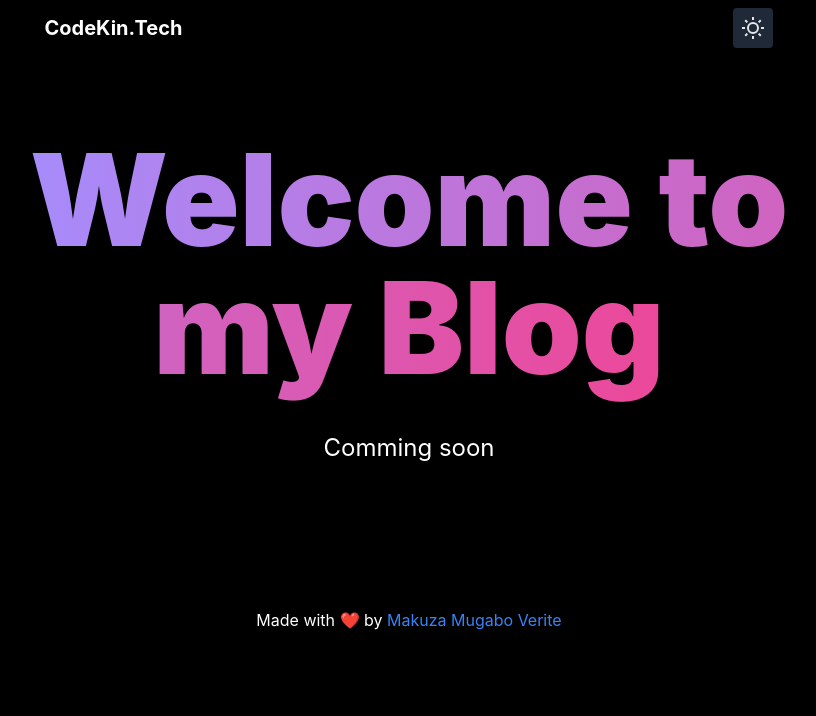
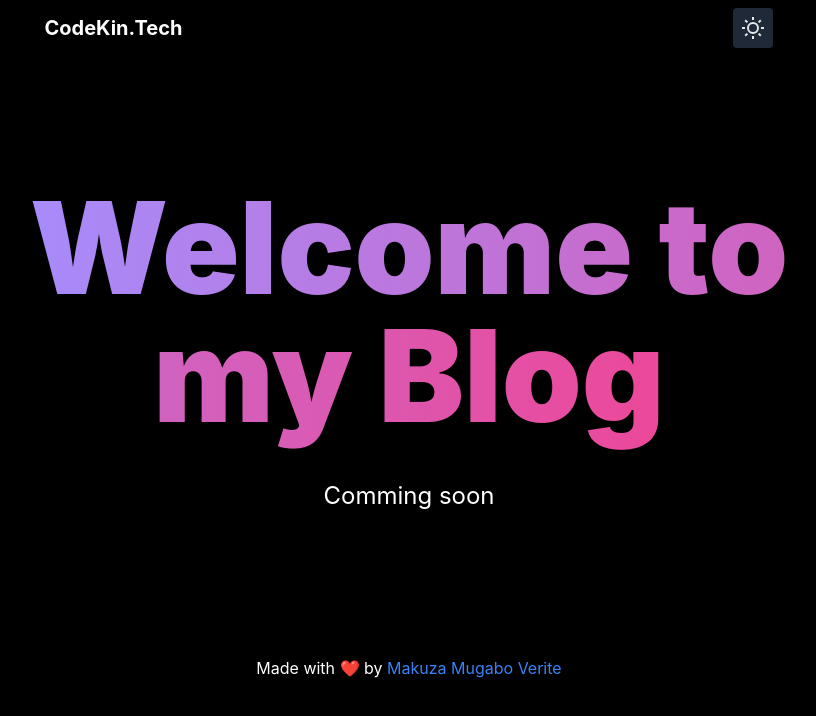
Before and after one commit to veritem/codekin.tech, a Next.js app: page / in a window 1280 px wide. Shown: the top 716 px of the page, without its empty margins (231-1047 px from the left). Built offline with nearby package versions, Linux system fonts and the light colour scheme; what @tailwindcss/typography would draw is missing.

Commit message:
feature: date formatting done

```diff
--- a/pages/index.tsx
+++ b/pages/index.tsx
@@ -15,9 +15,9 @@ export default function Home({ posts }): React.ReactElement {
                 <title>codeKin</title>
             </Head>
             <Container>
-                <div>
+                <div className="mt-12">
                     {posts.length > 1 && (
-                        <h2 className="text-xl leading-9 font-display font-extrabold text-gray-900 tracking-tight dark:text-white mb-8">
+                        <h2 className="text-xl leading-9 font-display font-extrabold text-gray-900 tracking-tight dark:text-white mb-4">
                             Recent posts
                         </h2>
                     )}
```
